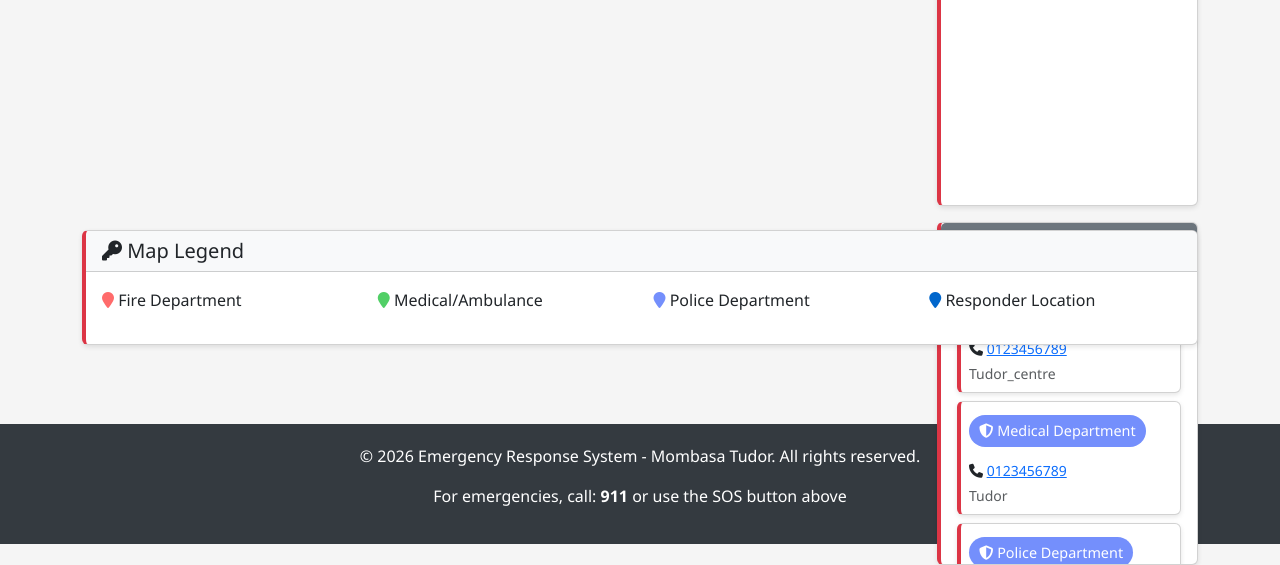
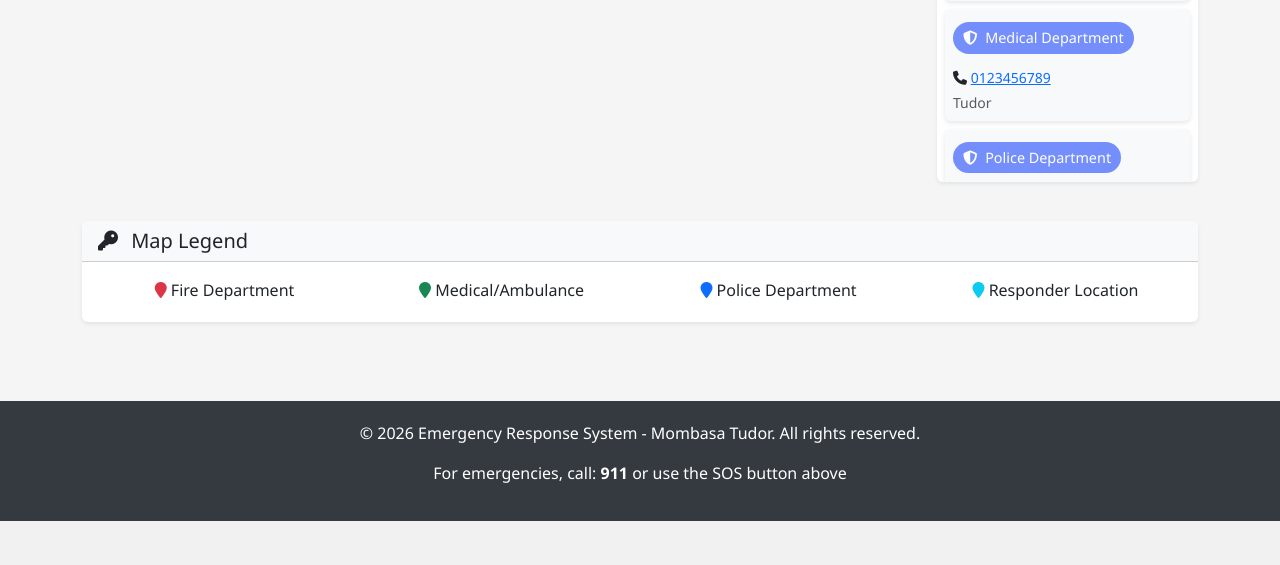
Before and after one commit to millenium-l/Emergency-response, a Django app: page /responders/ in a window 1280 px wide. Shown: the part 1027-1592 px from the top of the page. After the commit the page ends 1548 px from the top, so only its background shows below. Run offline with Django 5.2, Linux system fonts and the light colour scheme; a user stored in the database is signed in; data comes from the database, SQL or seed files in the repository; both versions use the stored data as it was after the commit; some libraries are stand-ins or nearby versions.

Commit message:
made the reponders_map work

```diff
--- a/emergencyresponse_pr/emergencyresponse_app/urls.py
+++ b/emergencyresponse_pr/emergencyresponse_app/urls.py
@@ -20,6 +20,9 @@
     path("incident/<int:incident_id>/resolve/",views.resolve_incident,name="resolve_incident"),
     path("incident/<int:incident_id>/reopen/",views.reopen_incident,name="reopen_incident"),
 
+    path("incident/<int:incident_id>/start/", views.start_incident, name="start_incident"),
+    path("incident/<int:incident_id>/cancel/", views.cancel_incident, name="cancel_incident"),
+
     # Responder views
     path('responders/', views.responders_map, name='responders_map'),
 
--- a/emergencyresponse_pr/emergencyresponse_app/views.py
+++ b/emergencyresponse_pr/emergencyresponse_app/views.py
@@ -199,10 +199,22 @@
 
 
 
+def start_incident(request, incident_id):
+    incident = get_object_or_404(Incident, id=incident_id)
+
+    incident.status = "in_progress"
+    incident.save()
+
+    return redirect("incident_detail", incident_id=incident_id)
 
 
+def cancel_incident(request, incident_id):
+    incident = get_object_or_404(Incident, id=incident_id)
 
+    incident.status = "cancelled"
+    incident.save()
 
+    return redirect("incident_detail", incident_id=incident_id)
 
 
 
@@ -233,6 +245,7 @@
         'departments': departments,
         'mombasa_lat': -4.0435,
         'mombasa_lng': 39.6682,
+        'map_zoom': 14,
     }
     return render(request, 'templates/responders_map.html', context)
 
--- a/emergencyresponse_pr/templates/templates/home.html
+++ b/emergencyresponse_pr/templates/templates/home.html
@@ -73,6 +73,7 @@
 
 
 <div class="row">
+    {% if user.is_staff %}
     <!-- Active Incidents -->
     <div class="col-md-6">
         <div class="card">
@@ -112,6 +113,9 @@
             </div>
         </div>
     </div>
+{% endif %}
+
+
 
     <!-- Emergency Departments -->
     <div class="col-md-6">
--- a/emergencyresponse_pr/templates/templates/profile.html
+++ b/emergencyresponse_pr/templates/templates/profile.html
@@ -93,7 +93,7 @@
                             ✏️ Edit Profile
                         </a>
 
-                        <a href="#" class="btn btn-danger px-4 fw-bold">
+                        <a href="{% url 'home' %}#emergency-options" class="btn btn-danger px-4 fw-bold">
                             🚑 Request Emergency Help
                         </a>
                     </div>
--- a/emergencyresponse_pr/templates/templates/responders_map.html
+++ b/emergencyresponse_pr/templates/templates/responders_map.html
@@ -4,55 +4,59 @@
 
 {% block content %}
 <div class="row mb-4">
-    <div class="col-md-12">
-        <h1><i class="fas fa-map-location-dot"></i> Emergency Responders Map</h1>
-        <p class="text-muted">Real-time location of available emergency responders in Mombasa Chuda</p>
+    <div class="col-12">
+        <h1 class="fw-bold">
+            <i class="fas fa-map-location-dot text-info me-2"></i> Emergency Responders Map
+        </h1>
+        <p class="text-muted mb-0">Real-time location of available emergency responders in Mombasa Chuda</p>
     </div>
 </div>
 
-<div class="row">
-    <div class="col-md-9">
-        <div class="card">
-            <div class="card-header bg-info text-white">
-                <h5 class="mb-0"><i class="fas fa-map"></i> Live Responders</h5>
+<div class="row g-4">
+    <!-- Map -->
+    <div class="col-lg-9">
+        <div class="card shadow-sm border-0">
+            <div class="card-header bg-info text-white py-2">
+                <h5 class="mb-0"><i class="fas fa-map me-2"></i> Live Responders</h5>
             </div>
             <div class="card-body p-0">
-                <div id="responderMap" class="map-container map-full"></div>
+                <div id="responderMap" class="map-container map-full" style="height:600px;"></div>
             </div>
         </div>
     </div>
 
-    <div class="col-md-3">
-        <div class="card h-100">
-            <div class="card-header bg-success text-white">
-                <h5 class="mb-0"><i class="fas fa-users"></i> Available Responders</h5>
+    <!-- Sidebar -->
+    <div class="col-lg-3 d-flex flex-column gap-4">
+        <!-- Available Responders -->
+        <div class="card shadow-sm border-0 flex-fill">
+            <div class="card-header bg-success text-white py-2">
+                <h5 class="mb-0"><i class="fas fa-users me-2"></i> Available Responders</h5>
             </div>
-            <div class="card-body" style="max-height: 600px; overflow-y: auto;">
+            <div class="card-body p-2 overflow-auto" style="max-height:600px;">
                 {% if responders %}
                     {% for responder in responders %}
-                    <div class="card mb-3 responder-card" data-id="{{ responder.id }}"
-                         data-lat="{{ responder.latitude }}" data-lng="{{ responder.longitude }}">
+                    <div class="card mb-2 border responder-card shadow-sm">
                         <div class="card-body p-3">
-                            <h6 class="card-title">
+                            <h6 class="card-title mb-1 fw-semibold">
                                 {% if responder.department.get_name_display == 'Fire Department' %}
-                                    <i class="fas fa-fire" style="color: #ff6b6b;"></i>
+                                    <i class="fas fa-fire text-danger me-1"></i>
                                 {% elif responder.department.get_name_display == 'Medical/Ambulance' %}
-                                    <i class="fas fa-ambulance" style="color: #51cf66;"></i>
+                                    <i class="fas fa-ambulance text-success me-1"></i>
                                 {% else %}
-                                    <i class="fas fa-shield-alt" style="color: #748ffc;"></i>
+                                    <i class="fas fa-shield-alt text-primary me-1"></i>
                                 {% endif %}
-                                {{ responder.user__first_name }} {{ responder.user__last_name }}
+                                {{ responder.user.first_name }} {{ responder.user.last_name }}
                             </h6>
-                            <p class="card-text small text-muted mb-1">
-                                {{ responder.department__name|upper }}
+                            <p class="small text-muted mb-1">
+                                {{ responder.department.get_name_display|upper }}
                             </p>
                             {% if responder.latitude and responder.longitude %}
-                            <p class="card-text small">
-                                <i class="fas fa-location-dot"></i>
+                            <p class="small mb-1">
+                                <i class="fas fa-location-dot text-secondary"></i>
                                 {{ responder.latitude|floatformat:3 }}, {{ responder.longitude|floatformat:3 }}
                             </p>
                             {% else %}
-                            <p class="card-text small text-muted">
+                            <p class="small text-muted mb-1">
                                 <i class="fas fa-location-dot"></i> Location unavailable
                             </p>
                             {% endif %}
@@ -61,40 +65,32 @@
                     </div>
                     {% endfor %}
                 {% else %}
-                    <div class="alert alert-warning">
-                        <i class="fas fa-exclamation-circle"></i> No responders currently available
+                    <div class="alert alert-warning mb-0">
+                        <i class="fas fa-exclamation-circle me-1"></i>
+                        No responders currently available
                     </div>
                 {% endif %}
             </div>
         </div>
 
         <!-- Department Stats -->
-        <div class="card mt-3">
-            <div class="card-header bg-secondary text-white">
-                <h5 class="mb-0"><i class="fas fa-hospital"></i> Departments</h5>
+        <div class="card shadow-sm border-0">
+            <div class="card-header bg-secondary text-white py-2">
+                <h5 class="mb-0"><i class="fas fa-hospital me-2"></i> Departments</h5>
             </div>
-            <div class="card-body" style="max-height: 300px; overflow-y: auto;">
+            <div class="card-body p-2 overflow-auto" style="max-height:300px;">
                 {% for dept in departments %}
-                <div class="card mb-2">
+                <div class="card mb-2 border-0 bg-light">
                     <div class="card-body p-2">
                         {% if dept.get_name_display == 'Fire Department' %}
-                            <span class="dept-badge dept-fire">
-                                <i class="fas fa-fire"></i> {{ dept.get_name_display }}
-                            </span>
+                            <span class="dept-badge dept-fire"><i class="fas fa-fire me-1"></i> {{ dept.get_name_display }}</span>
                         {% elif dept.get_name_display == 'Medical/Ambulance' %}
-                            <span class="dept-badge dept-medical">
-                                <i class="fas fa-ambulance"></i> {{ dept.get_name_display }}
-                            </span>
+                            <span class="dept-badge dept-medical"><i class="fas fa-ambulance me-1"></i> {{ dept.get_name_display }}</span>
                         {% else %}
-                            <span class="dept-badge dept-police">
-                                <i class="fas fa-shield-alt"></i> {{ dept.get_name_display }}
-                            </span>
+                            <span class="dept-badge dept-police"><i class="fas fa-shield-alt me-1"></i> {{ dept.get_name_display }}</span>
                         {% endif %}
-                        <p class="small mb-1 mt-2">
-                            <strong><i class="fas fa-phone"></i></strong>
-                            <a href="tel:{{ dept.phone_number }}">{{ dept.phone_number }}</a>
-                        </p>
-                        <p class="small mb-0 text-muted">{{ dept.location_name }}</p>
+                        <p class="small mb-1 mt-2"><strong><i class="fas fa-phone"></i></strong> <a href="tel:{{ dept.phone_number }}">{{ dept.phone_number }}</a></p>
+                        <p class="small text-muted mb-0">{{ dept.location_name }}</p>
                     </div>
                 </div>
                 {% endfor %}
@@ -105,25 +101,17 @@
 
 <!-- Legend -->
 <div class="row mt-4">
-    <div class="col-md-12">
-        <div class="card">
-            <div class="card-header bg-light">
-                <h5 class="mb-0"><i class="fas fa-key"></i> Map Legend</h5>
+    <div class="col-12">
+        <div class="card shadow-sm border-0">
+            <div class="card-header bg-light py-2">
+                <h5 class="mb-0"><i class="fas fa-key me-2"></i> Map Legend</h5>
             </div>
             <div class="card-body">
-                <div class="row">
-                    <div class="col-md-3">
-                        <p><i class="fas fa-map-marker" style="color: #ff6b6b;"></i> Fire Department</p>
-                    </div>
-                    <div class="col-md-3">
-                        <p><i class="fas fa-map-marker" style="color: #51cf66;"></i> Medical/Ambulance</p>
-                    </div>
-                    <div class="col-md-3">
-                        <p><i class="fas fa-map-marker" style="color: #748ffc;"></i> Police Department</p>
-                    </div>
-                    <div class="col-md-3">
-                        <p><i class="fas fa-map-marker" style="color: #0066cc;"></i> Responder Location</p>
-                    </div>
+                <div class="row text-center">
+                    <div class="col-md-3"><p class="mb-1"><i class="fas fa-map-marker text-danger"></i> Fire Department</p></div>
+                    <div class="col-md-3"><p class="mb-1"><i class="fas fa-map-marker text-success"></i> Medical/Ambulance</p></div>
+                    <div class="col-md-3"><p class="mb-1"><i class="fas fa-map-marker text-primary"></i> Police Department</p></div>
+                    <div class="col-md-3"><p class="mb-1"><i class="fas fa-map-marker text-info"></i> Responder Location</p></div>
                 </div>
             </div>
         </div>
@@ -133,117 +121,50 @@
 
 {% block extra_js %}
 <script>
-// helper that creates the map and loads department markers
-function initRespondersMap(defaultLat, defaultLng) {
-    const map = initMap('responderMap', defaultLat, defaultLng, 14);
+// Inject map defaults from Django
+const MOMBASA_LAT = '{{ mombasa_lat }}';
+const MOMBASA_LNG = '{{ mombasa_lng }}';
+const MAP_ZOOM = '{{ map_zoom }}';
+</script>
 
-    fetch('{% url "api_departments" %}')
+<script>
+document.addEventListener('DOMContentLoaded', function() {
+    // Initialize map
+    const map = initMap('responderMap', MOMBASA_LAT, MOMBASA_LNG, MAP_ZOOM);
+
+    // Fetch responders
+    fetch("{% url 'api_responders' %}")
+        .then(response => response.json())
+        .then(responders => {
+            responders.forEach(responder => {
+                const popup = `
+                    <div>
+                        <strong>${responder.user__first_name} ${responder.user__last_name}</strong><br>
+                        Department: ${responder.department__name}
+                    </div>
+                `;
+                addMarker(map, responder.latitude, responder.longitude, "Responder", popup, "#17a2b8");
+            });
+        });
+
+    // Fetch departments
+    fetch("{% url 'api_departments' %}")
         .then(response => response.json())
         .then(departments => {
             departments.forEach(dept => {
-                const name = dept.name.toLowerCase();
-                const deptColor =
-                    name === 'fire' ? '#ff6b6b' :
-                    name === 'medical' ? '#51cf66' :
-                    '#748ffc';
-
+                const deptIcon = dept.name.toLowerCase() === 'fire' ? '🚒' :
+                                 dept.name.toLowerCase() === 'medical' ? '🚑' :
+                                 dept.name.toLowerCase() === 'police' ? '🚓' : '📍';
                 const popup = `
                     <div>
-                        <strong>${dept.name.toUpperCase()}</strong><br>
+                        <strong>${deptIcon} ${dept.name.toUpperCase()}</strong><br>
                         <strong>${dept.location_name}</strong><br>
                         <i class="fas fa-phone"></i> ${dept.phone_number}
                     </div>
                 `;
-
-                addMarker(
-                    map,
-                    dept.latitude,
-                    dept.longitude,
-                    dept.location_name,
-                    popup,
-                    deptColor
-                );
+                addMarker(map, dept.latitude, dept.longitude, dept.location_name, popup, "#0066cc");
             });
-        })
-        .catch(error => {
-            console.error("Error loading departments:", error);
-        });
-
-    return map;
-}
-
-document.addEventListener('DOMContentLoaded', function() {
-    const mombasaLat = JSON.parse(document.getElementById('mombasa-lat').textContent);
-    const mombasaLng = JSON.parse(document.getElementById('mombasa-lng').textContent);
-
-    // try to get user location before initializing map
-    getDeviceLocation()
-        .then(loc => {
-            const map = initRespondersMap(loc.lat, loc.lng);
-            window._responderMap = map;
-        })
-        .catch(err => {
-            console.log('geolocation denied or unavailable, falling back to default', err);
-            const map = initRespondersMap(mombasaLat, mombasaLng);
-            window._responderMap = map;
         });
 });
-    // Add responders to map
-    const responderMarkers = {};
-
-    function loadResponders() {
-        fetch('{% url "api_responders" %}')
-            .then(response => response.json())
-            .then(responders => {
-                responders.forEach(responder => {
-                    if (responder.latitude && responder.longitude) {
-                        const markerId = responder.id;
-                        const popup = `
-                            <div>
-                                <strong>${responder.user__first_name} ${responder.user__last_name}</strong><br>
-                                ${responder.department__name.toUpperCase()}<br>
-                                <i class="fas fa-phone"></i> Contact available
-                            </div>
-                        `;
-
-                        const responderColor =
-                            responder.department__name === 'fire' ? '#ff6b6b' :
-                            responder.department__name === 'medical' ? '#51cf66' :
-                            '#748ffc';
-
-                        if (responderMarkers[markerId]) {
-                            responderMarkers[markerId].setLatLng([responder.latitude, responder.longitude]);
-                        } else {
-                            responderMarkers[markerId] = addMarker(
-                                map,
-                                responder.latitude,
-                                responder.longitude,
-                                `${responder.user__first_name} ${responder.user__last_name}`,
-                                popup,
-                                responderColor
-                            );
-                        }
-                    }
-                });
-            });
-    }
-
-    // Load responders initially
-    loadResponders();
-
-    // Refresh responder locations every 10 seconds
-    setInterval(loadResponders, 10000);
-
-    // Add click event to responder cards
-    document.querySelectorAll('.responder-card').forEach(card => {
-        card.addEventListener('click', function() {
-            const lat = parseFloat(this.dataset.lat);
-            const lng = parseFloat(this.dataset.lng);
-            if (!isNaN(lat) && !isNaN(lng)) {
-                map.setView([lat, lng], 16);
-            }
-        });
-    });
-
 </script>
 {% endblock %}
```
Also changed, not shown: emergencyresponse_pr/templates/templates/incident_detail.html (+17 -3 lines), emergencyresponse_pr/templates/templates/incidents_list.html (+6 -4 lines), emergencyresponse_pr/db.sqlite3.
